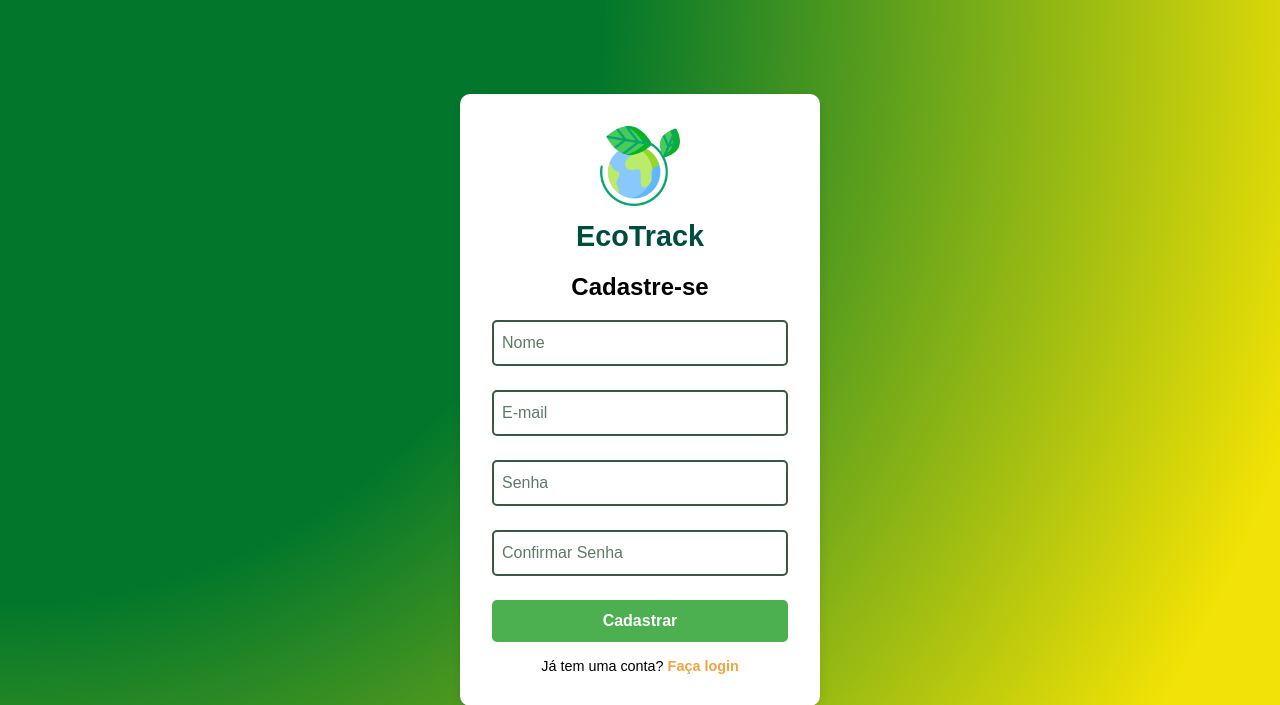
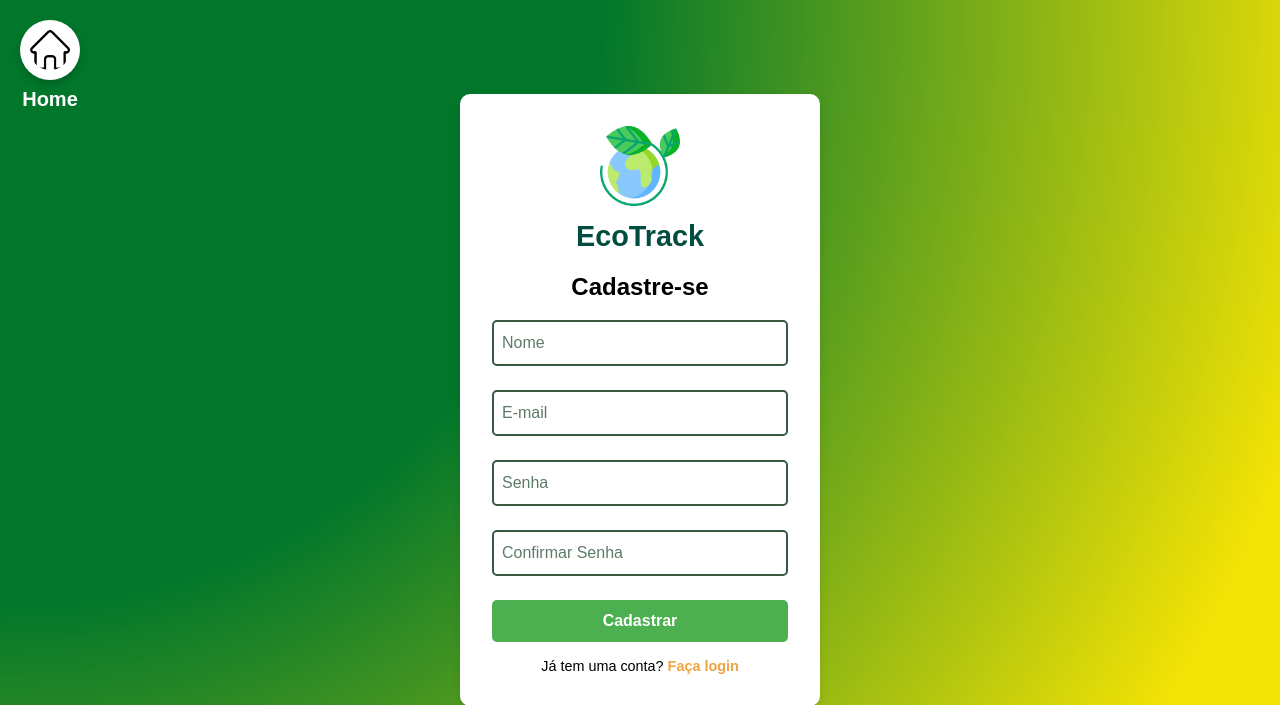
Before and after one commit to eduzin3983/EcoTrack, a Flask app: page /cadastro in a window 1280 px wide. Shown: the top 705 px of the page. Run offline with Flask 3, Linux system fonts and the light colour scheme.

Commit message:
correções na pagina de cadastro

```diff
--- a/static/css/cadastro.css
+++ b/static/css/cadastro.css
@@ -133,3 +133,38 @@ h2 {
 .login-link a:hover {
     text-decoration: underline;
 }
+/* Botão de voltar para home */
+.btn-home {
+    position: fixed;
+    top: 20px;  /* Move o botão para o topo */
+    left: 20px; /* Mantém no canto esquerdo */
+    display: flex;
+    flex-direction: column;
+    align-items: center;
+    text-decoration: none;
+    color: black;
+    font-weight: bold;
+    font-size: 16px; /* Texto um pouco maior */
+    transition: 0.3s ease-in-out;
+}
+
+.btn-home img {
+    width: 60px; /* Ícone maior */
+    height: 60px;
+    background-color: white;
+    border-radius: 50%;
+    padding: 10px;
+    box-shadow: 0 4px 8px rgba(0, 0, 0, 0.2);
+    transition: 0.3s ease-in-out;
+}
+
+.btn-home:hover img {
+    background-color: #ddd;
+    transform: scale(1.1);
+}
+
+.btn-home span {
+    margin-top: 8px;
+    font-size: 20px; /* Ajuste fino do texto */
+    color: #ffffff;
+}
--- a/templates/cadastro.html
+++ b/templates/cadastro.html
@@ -7,6 +7,11 @@
     <link rel="stylesheet" href="/static/css/cadastro.css">
 </head>
 <body>
+    <!-- Botão de voltar para Home -->
+    <a href="/" class="btn-home">
+    <img src="/static/img/index/home.png" alt="Ícone Home">
+    <span>Home</span>
+    </a>
     <div class="cadastro-container">
         <div class="cadastro-box">
             <div class="logo">
@@ -22,7 +27,7 @@
 
                 <div class="input-group">
                     <label for="email" class="floating-label">E-mail</label>
-                    <input type="email" id="email" name="email" required>
+                    <input type="email" id="email" name="email"  required>
                 </div>
 
                 <div class="input-group">
@@ -37,9 +42,12 @@
 
                 <button type="submit" class="btn-primary">Cadastrar</button>
             </form>
+
+
+
             <p class="login-link">Já tem uma conta? <a href="/login">Faça login</a></p>
         </div>
     </div>
-    <script src="/static/js/cadastro.js"></script> <!-- Chama o JavaScript -->
+    <script src="/static/js/cadastro.js"></script>
 </body>
 </html>
```
Also changed, not shown: static/img/index/home.png (added).
